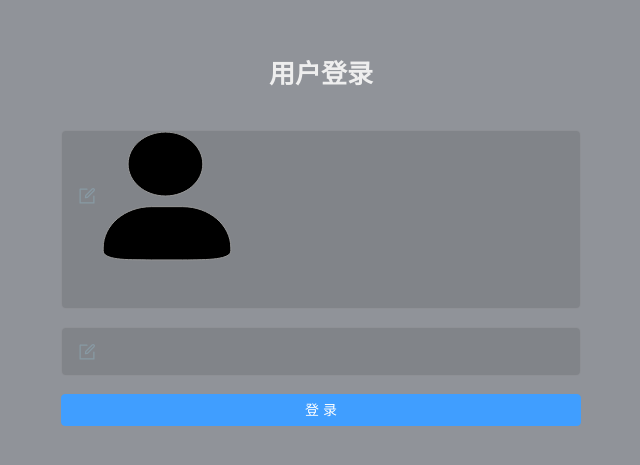
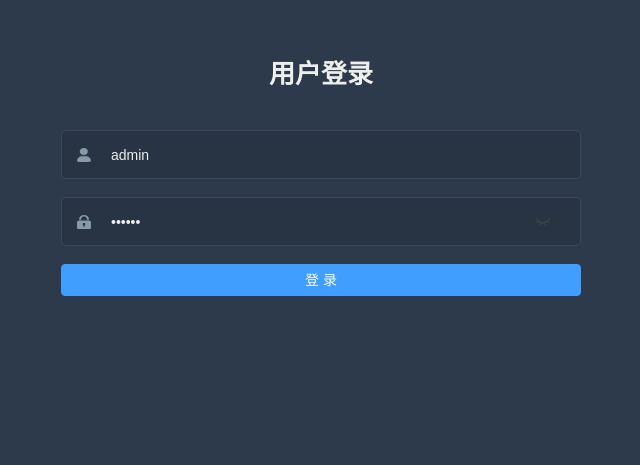
Before and after one commit to thornboo/boo-admin-serve, a Vue app: page /#/login in a window 1280 px wide. Shown: the part 107-572 px from the top of the page, without its empty margins (319-959 px from the left). Built offline with nearby package versions, Linux system fonts and the light colour scheme.

Commit message:
fix(config): 关于eslint配置错误导致编译失败
eslint和prettier两个配置冲突，并且和package.json发生冲突。

```diff
--- a/src/components/SvgIcon/index.vue
+++ b/src/components/SvgIcon/index.vue
@@ -1,10 +1,12 @@
 <template>
-<svg class='svg-icon' aria-hidden='true'></svg>
-  <use :xlink:href="icon"></use>
+  <svg class='svg-icon' aria-hidden='true'>
+    <use :xlink:href='iconName'></use>
+  </svg>
 </template>
 
 <script setup>
-import { defineProps} from 'vue'
+import { defineProps, computed } from 'vue'
+
 const props = defineProps({
   icon: {
     type: String,
@@ -12,8 +14,17 @@ const props = defineProps({
   }
 })
 
+const iconName = computed(() => {
+  return `#icon-${props.icon}`
+})
 </script>
 
 <style scoped>
-
+.svg-icon {
+  width: 1em;
+  height: 1em;
+  vertical-align: -0.15em;
+  fill: currentColor;
+  overflow: hidden;
+}
 </style>
--- a/src/icons/index.js
+++ b/src/icons/index.js
@@ -1 +1,8 @@
 import SvgIcon from '@/components/SvgIcon'
+
+const svgRequired = require.context('./svg', false, /\.svg$/)
+svgRequired.keys().forEach((item) => svgRequired(item))
+
+export default (app) => {
+  app.component('svg-icon', SvgIcon)
+}
--- a/src/main.js
+++ b/src/main.js
@@ -4,5 +4,8 @@ import router from './router'
 import ElementPlus from 'element-plus'
 import 'element-plus/dist/index.css'
 import '@/styles/index.scss'
+import SvgIcon from '@/icons'
 
-createApp(App).use(ElementPlus).use(router).mount('#app')
+const app = createApp(App)
+SvgIcon(app)
+app.use(ElementPlus).use(router).mount('#app')
--- a/src/views/login/index.vue
+++ b/src/views/login/index.vue
@@ -1,39 +1,74 @@
 <template>
   <div class='login-container'>
-    <el-form :model='form' ref='formRef' class='login-form'>
+    <el-form :model='form' ref='formRef' class='login-form' :rules='rules'>
       <div class='title-container'>
         <h2 class='title'>用户登录</h2>
       </div>
       <el-form-item>
-        <el-icon :size='20' class='svg-container'>
-          <Edit />
-        </el-icon>
-        <img src='src/icons/svg/user.svg' alt=''>
-        <el-input v-model='form.name' />
+        <svg-icon icon='user' class='svg-container'></svg-icon>
+        <el-input v-model='form.name'></el-input>
       </el-form-item>
       <el-form-item>
-        <el-icon :size='20' class='svg-container'>
-          <Edit />
-        </el-icon>
-        <el-input v-model='form.password' />
+        <svg-icon icon='password' class='svg-container'></svg-icon>
+        <el-input v-model='form.password' :type='passwordType'></el-input>
+        <svg-icon :icon="passwordType === 'password' ? 'eye' : 'eye-open'" @onclick='changeType'></svg-icon>
       </el-form-item>
-      <el-button type='primary' class='login-button'>登 录</el-button>
+      <el-button type='primary' class='login-button' @click='handleLogin'>登 录</el-button>
     </el-form>
   </div>
 </template>
 
 <script setup>
-import { ref } from 'vue'
-import { Edit } from '@element-plus/icons-vue'
+import { ref } from 'vue';
+import { useStore } from 'vuex';
+
+const store = useStore();
 
 const form = ref({
-  name: '',
-  password: ''
-})
+  name: 'admin',
+  password: '123456'
+});
+
+const formRef = ref(null);
+const handleLogin = () => {
+  formRef.value.validate(async (valid) => {
+    if (valid) {
+      store.dispatch('app/login', form.value);
+    } else {
+      console.log('error submit!!');
+      return false;
+    }
+  });
+};
+
+const passwordType = ref('password');
+const changeType = () => {
+  if (passwordType.value === 'password') {
+    passwordType.value = 'text';
+  } else {
+    passwordType.value = 'password';
+  }
+};
+const rules = ref({
+  username: [
+    {
+      required: true,
+      message: 'Please input Activity name',
+      trigger: 'blur'
+    }
+  ],
+  password: [
+    {
+      required: true,
+      message: 'Please input Activity name',
+      trigger: 'blur'
+    }
+  ]
+});
 </script>
 
 <style lang='scss' scoped>
-$bg: #909399;
+$bg: #2d3a4b;
 $dark_gray: #889aa4;
 $light_gray: #eee;
 $cursor: #fff;
--- a/vue.config.js
+++ b/vue.config.js
@@ -1,5 +1,56 @@
 const { defineConfig } = require('@vue/cli-service')
-module.exports = defineConfig({
-  transpileDependencies: true,
-  lintOnSave: false
-})
+const webpack = require('webpack')
+const path = require('path')
+
+function resolve(dir) {
+  return path.join(__dirname, dir)
+}
+
+module.exports = {
+  chainWebpack(config) {
+    // 设置 svg-sprite-loader
+    // config 为 webpack 配置对象
+    // config.module 表示创建一个具名规则，以后用来修改规则
+    config.module
+      // 规则
+      .rule('svg')
+      // 忽略
+      .exclude.add(resolve('src/icons'))
+      // 结束
+      .end()
+    // config.module 表示创建一个具名规则，以后用来修改规则
+    config.module
+      // 规则
+      .rule('icons')
+      // 正则，解析 .svg 格式文件
+      .test(/\.svg$/)
+      // 解析的文件
+      .include.add(resolve('src/icons'))
+      // 结束
+      .end()
+      // 新增了一个解析的loader
+      .use('svg-sprite-loader')
+      // 具体的loader
+      .loader('svg-sprite-loader')
+      // loader 的配置
+      .options({
+        symbolId: 'icon-[name]'
+      })
+      // 结束
+      .end()
+    config
+      .plugin('ignore')
+      .use(new webpack.ContextReplacementPlugin(/moment[/\\]locale$/, /zh-cn$/))
+    config.module
+      .rule('icons')
+      .test(/\.svg$/)
+      .include.add(resolve('src/icons'))
+      .end()
+      .use('svg-sprite-loader')
+      .loader('svg-sprite-loader')
+      .options({
+        symbolId: 'icon-[name]'
+      })
+      .end()
+  }
+}
```
Also changed, not shown: package.json (+2 -15 lines), src/router/index.js (+4 -4 lines), .cz-config.js, .eslintrc.js, 2 other files (tests, documents, lock files or other folders).
